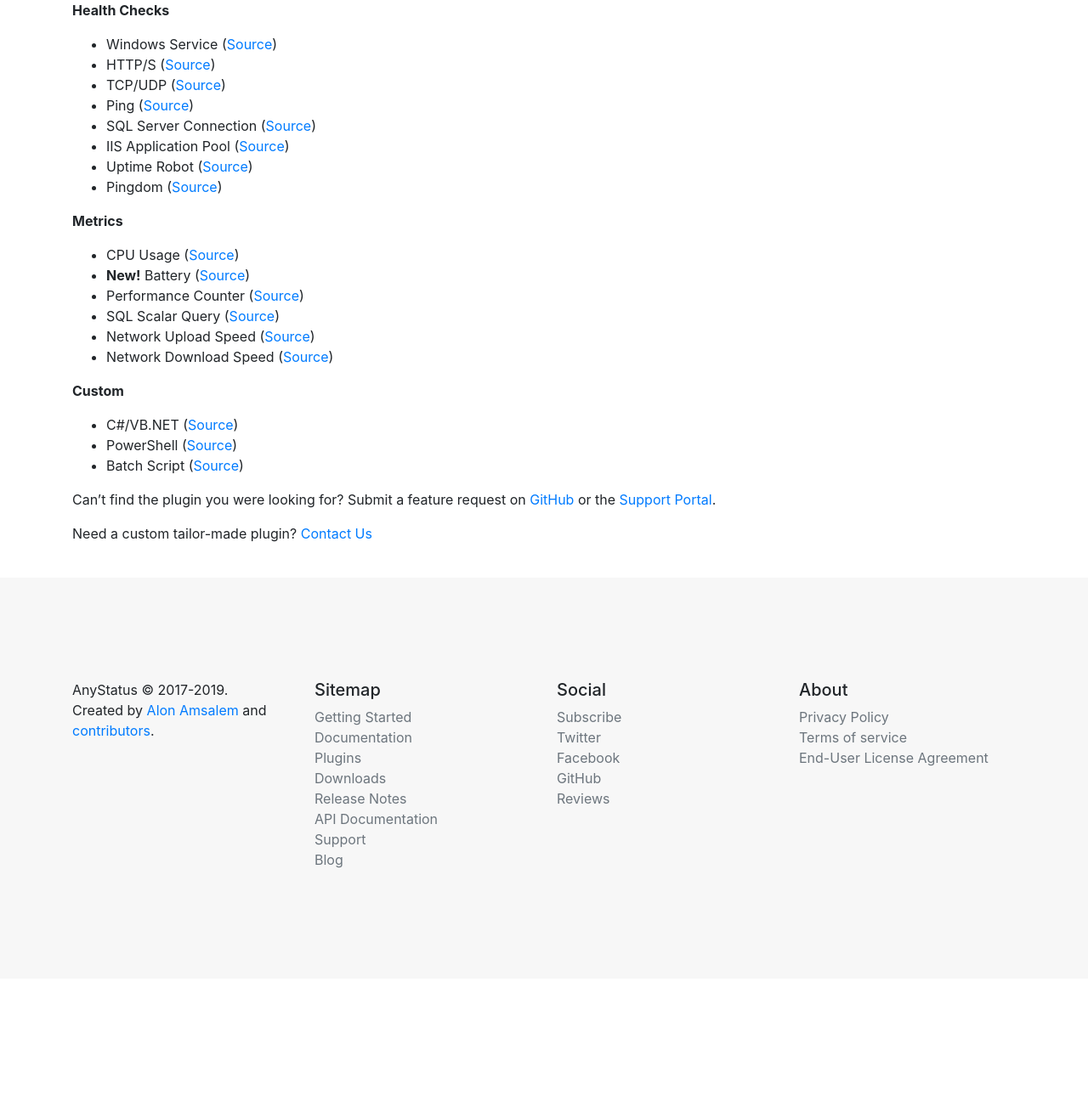
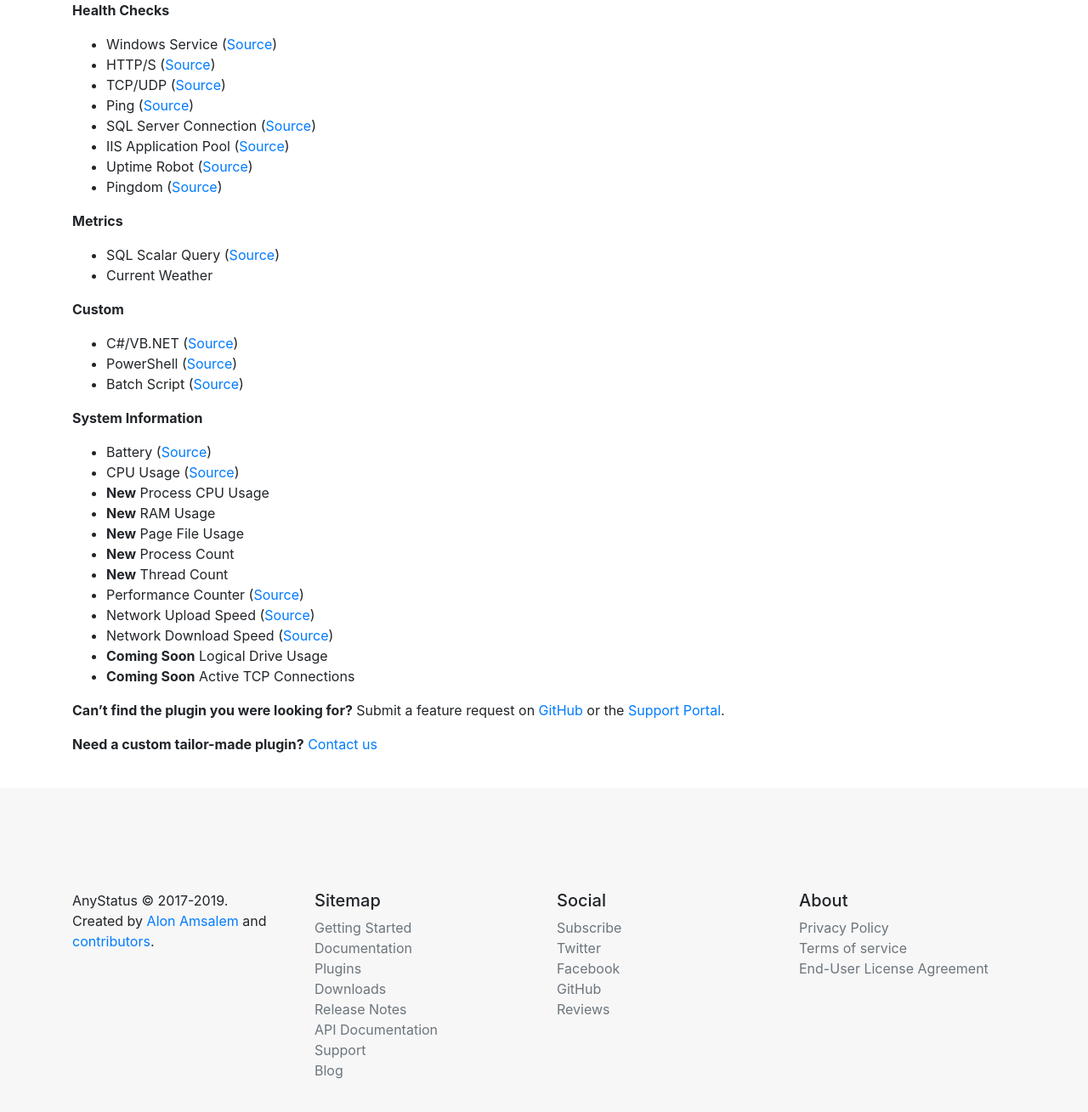
Before and after one commit to AnyStatus/anystatus.github.io, a Jekyll site: the page built from docs/plugins.md, in a window 1280 px wide and 1400 px high, scrolled down 1080 px. Shown: the top 1309 px of the window at 85% size. Built offline with Jekyll 4.4.1, drawn with Linux system fonts in a browser that asks for light colours; comment, search, counter and statistics services are not loaded; before the commit the page ends 2232 px from its top, so only the background shows below that.

Commit message:
Update plugins.md

```diff
--- a/docs/plugins.md
+++ b/docs/plugins.md
@@ -49,12 +49,8 @@ These are the default pre-installed widgets that comes free with AnyStatus. The
 
 **Metrics**
 
-- CPU Usage ([Source](https://github.com/AnyStatus/Plugins/tree/master/src/AnyStatus.Plugins/Widgets/Metrics/CPU/Usage))
-- **New!** Battery ([Source](https://github.com/AnyStatus/Plugins/blob/master/src/AnyStatus.Plugins/Widgets/Metrics/Battery/BatteryStatusQuery.cs))
-- Performance Counter ([Source](https://github.com/AnyStatus/Plugins/tree/master/src/AnyStatus.Plugins/Widgets/Metrics/PerformanceCounters))
 - SQL Scalar Query ([Source](https://github.com/AnyStatus/Plugins/tree/master/src/AnyStatus.Plugins/Widgets/Metrics/SqlServer/ScalarQuery))
-- Network Upload Speed ([Source](https://github.com/AnyStatus/Plugins/tree/master/src/AnyStatus.Plugins/Widgets/Metrics/NetworkSpeed))
-- Network Download Speed ([Source](https://github.com/AnyStatus/Plugins/tree/master/src/AnyStatus.Plugins/Widgets/Metrics/NetworkSpeed))
+- Current Weather
 
 **Custom**
 
@@ -62,7 +58,24 @@ These are the default pre-installed widgets that comes free with AnyStatus. The
 - PowerShell ([Source](https://github.com/AnyStatus/Plugins/tree/master/src/AnyStatus.Plugins/Widgets/Custom/PowerShell))
 - Batch Script ([Source](https://github.com/AnyStatus/Plugins/tree/master/src/AnyStatus.Plugins/Widgets/Custom/BatchFile))
 
-Can't find the plugin you were looking for?
+**System Information**
+
+- Battery ([Source](https://github.com/AnyStatus/Plugins/blob/master/src/AnyStatus.Plugins/Widgets/Metrics/Battery/BatteryStatusQuery.cs))
+- CPU Usage ([Source](https://github.com/AnyStatus/Plugins/tree/master/src/AnyStatus.Plugins/Widgets/Metrics/CPU/Usage))
+- **New** Process CPU Usage
+- **New** RAM Usage
+- **New** Page File Usage
+- **New** Process Count
+- **New** Thread Count
+- Performance Counter ([Source](https://github.com/AnyStatus/Plugins/tree/master/src/AnyStatus.Plugins/Widgets/Metrics/PerformanceCounters))
+- Network Upload Speed ([Source](https://github.com/AnyStatus/Plugins/tree/master/src/AnyStatus.Plugins/Widgets/Metrics/NetworkSpeed))
+- Network Download Speed ([Source](https://github.com/AnyStatus/Plugins/tree/master/src/AnyStatus.Plugins/Widgets/Metrics/NetworkSpeed))
+- **Coming Soon** Logical Drive Usage
+- **Coming Soon** Active TCP Connections
+
+
+**Can't find the plugin you were looking for?**
 Submit a feature request on [GitHub](https://github.com/AnyStatus/Support/issues) or the [Support Portal](https://anystatus.helprace.com/s1-general/ideas).
 
-Need a custom tailor-made plugin? [Contact Us](mailto:info@anystat.us)
+**Need a custom tailor-made plugin?**
+[Contact us](mailto:info@anystat.us)
```
